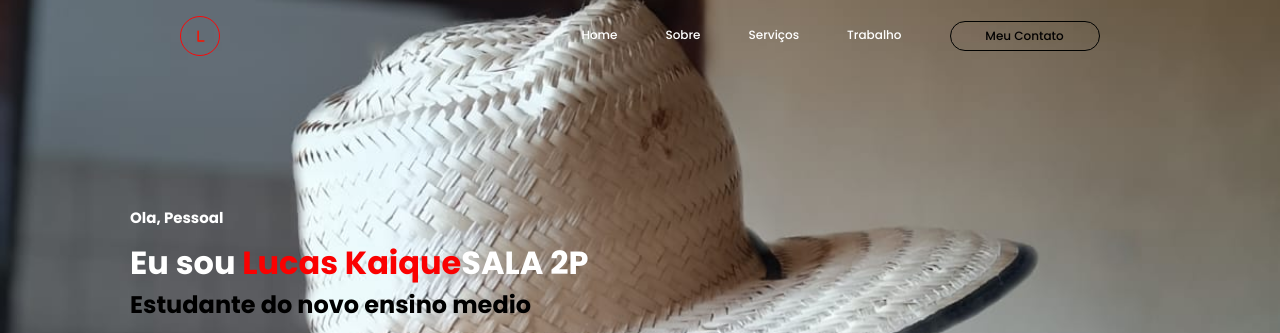
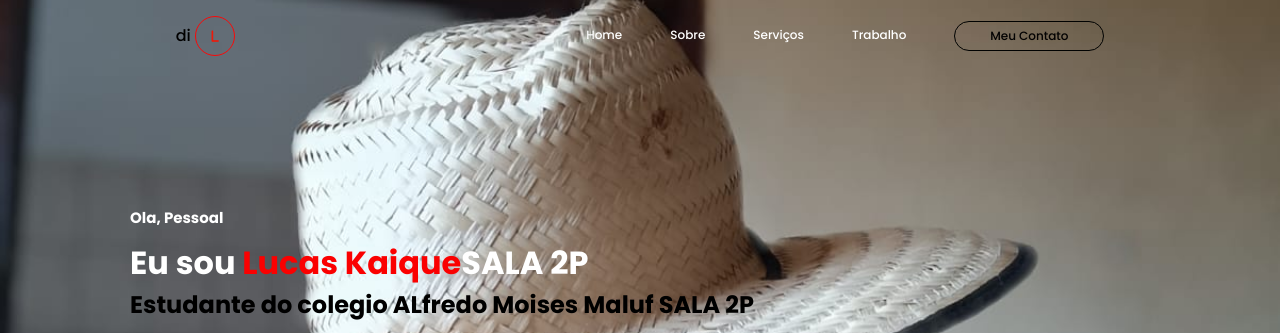
Before and after one commit to LucasLKzinn/portfolio, a plain HTML site: page index.html in a window 1280 px wide. Shown: the top 333 px of the page. Drawn offline with nearby package versions, Linux system fonts and the light colour scheme.

Commit message:
Update index.html

```diff
--- a/index.html
+++ b/index.html
@@ -12,7 +12,7 @@
 
     <div class="background">
         <header>
-            <div class="logo">
+            <div class="logo">di
                 <i class="fa-solid fa-l"></i>
             </div><!--logo-->
 
@@ -40,7 +40,7 @@
             <div class="text">
                 <h3>Ola, Pessoal</h3>
                 <h1>Eu sou <span>Lucas Kaique</span>SALA 2P</h1>
-                <h2>Estudante do novo ensino medio</h2>
+                <h2>Estudante do colegio ALfredo Moises Maluf SALA 2P</h2>
                 <div class="redes-social">
                     <a href="#"><i class="fa-brands fa-facebook"></i></a>
                     <a href="#"><i class="fa-brands fa-twitter"></i></a>
```
